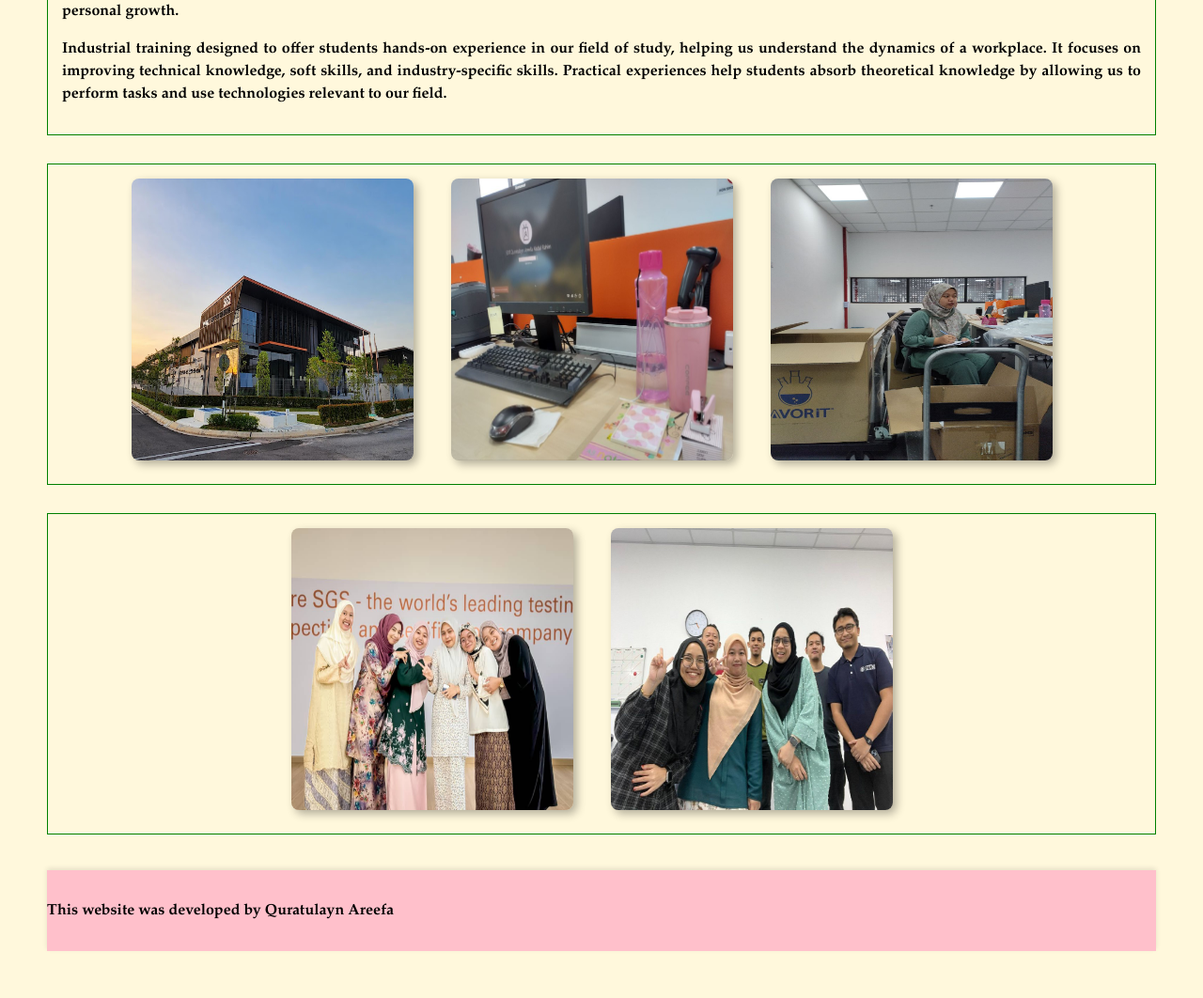
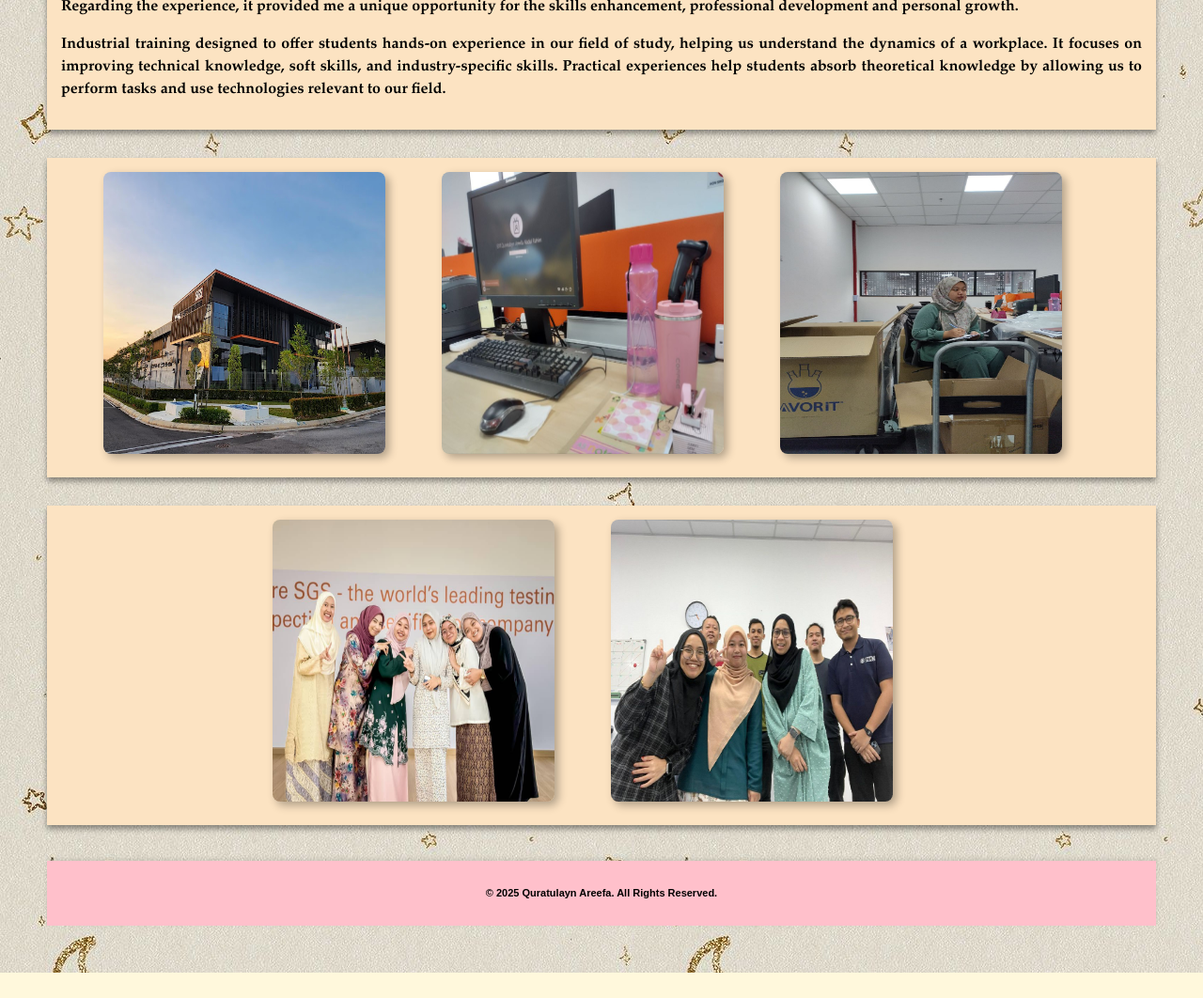
Before and after one commit to Quratulayn04/Areefa, a plain HTML site: page internship.html in a window 1280 px wide. Shown: the part 1187-2249 px from the top of the page at 94% size. After the commit the page ends 2222 px from the top, so only its background shows below. Drawn offline with Linux system fonts and the light colour scheme.

Commit message:
Update internship.html

```diff
--- a/internship.html
+++ b/internship.html
@@ -8,6 +8,7 @@
   <style>
         /* Basic styles */
         body {
+            background-image: url("background 2.jpg");
             font-family: Book Antiqua, serif;
             margin: 0;
             padding: 0;
@@ -48,15 +49,17 @@
 <style>
 img {
     float: left; /* Align the image to the left */
-    margin-right: 20px; /* Add space to the right of the image */
+    margin-right: 40px; /* Add space to the right of the image */
     margin-bottom: 10px; /* Add space below the image */
 
 }
 
 div {
-    border: 1px solid green;
+    background-color: #fce3c2;
+    border: 1px #4B3621;
     padding: 15px; /* Add padding inside the div */
-        }
+	box-shadow: 0px 4px 6px rgba(0, 0, 0, 0.4); /* Adds black shadow */
+    }
 p {
     text-align: justify; /* Justify the text */
     line-height: 1.5; /* Improve text readability */
@@ -91,8 +94,8 @@ p {
 	<p style="text-align: justify;"> The CDIM110 students are trained to gain knowledge and skills in information literacy, information handling, information communication,
 	technology application management, and other related information and knowledge management tasks. These are also the same functions with administrative responsibilities
 	such as managing the information to staff, data entry, file management and office supply management.</P>
-	<p style="text-align: justufy;">Regarding the experience, it provided me a unique opportunity for the skills enhancement, professional development and personal growth.</p>
-	<p style="text-align: justufy;">Industrial training designed to offer students hands-on experience in our field of study,
+	<p style="text-align: justify;">Regarding the experience, it provided me a unique opportunity for the skills enhancement, professional development and personal growth.</p>
+	<p style="text-align: justify;">Industrial training designed to offer students hands-on experience in our field of study,
 	helping us understand the dynamics of a workplace. It focuses on improving technical knowledge, soft skills, and industry-specific skills.
 	Practical experiences help students absorb theoretical knowledge by allowing us to perform tasks and use technologies relevant to our field.</p>
 </div>
@@ -112,7 +115,7 @@ p {
 
 <!-- Footer Section -->
     <footer class="footer">
-        <p>This website was developed by Quratulayn Areefa</p>
+    <p style="font-family: Arial, sans-serif; font-size: 11px; text-align: center">&copy; 2025 Quratulayn Areefa. All Rights Reserved.</p>
     </footer>
 
 </body>
```
